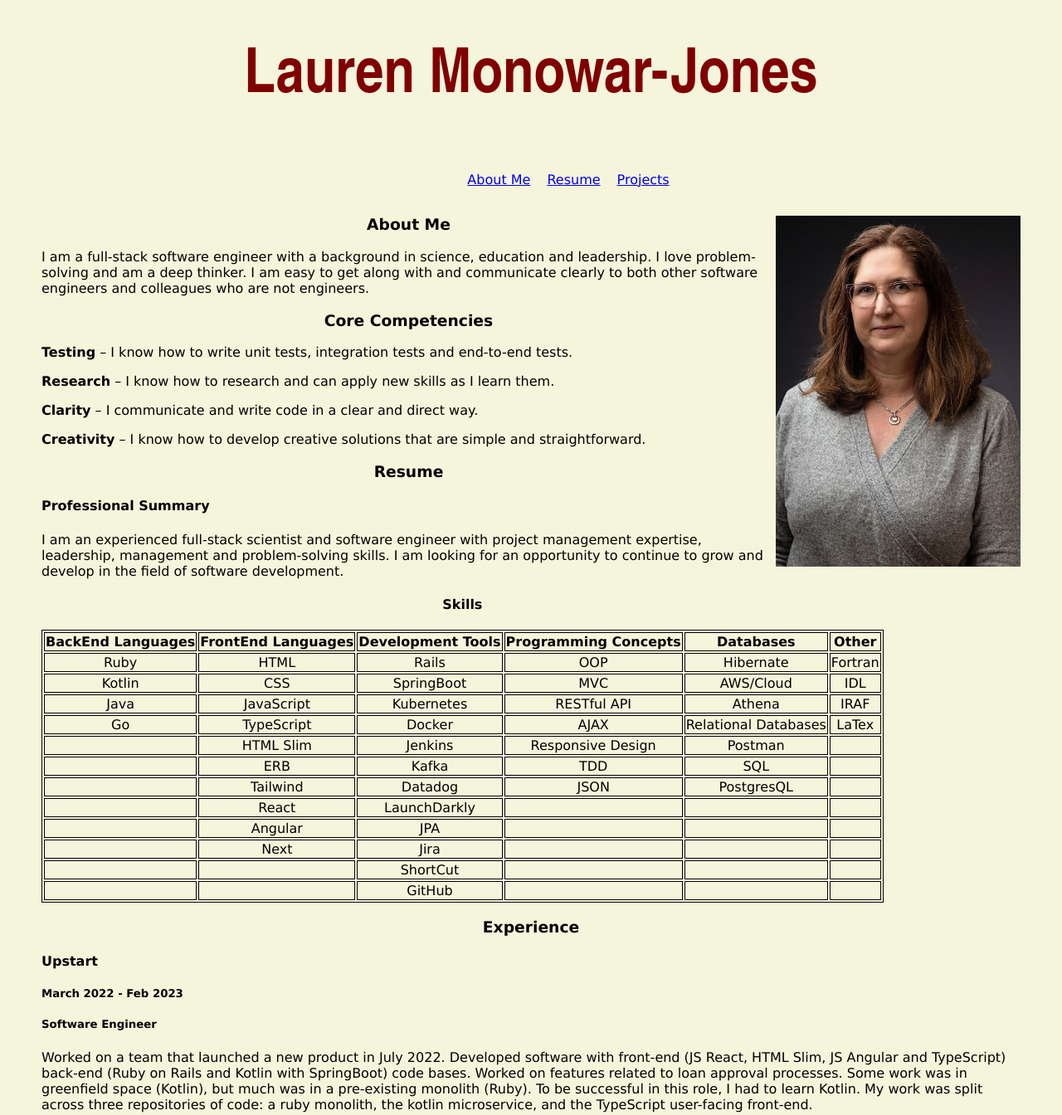
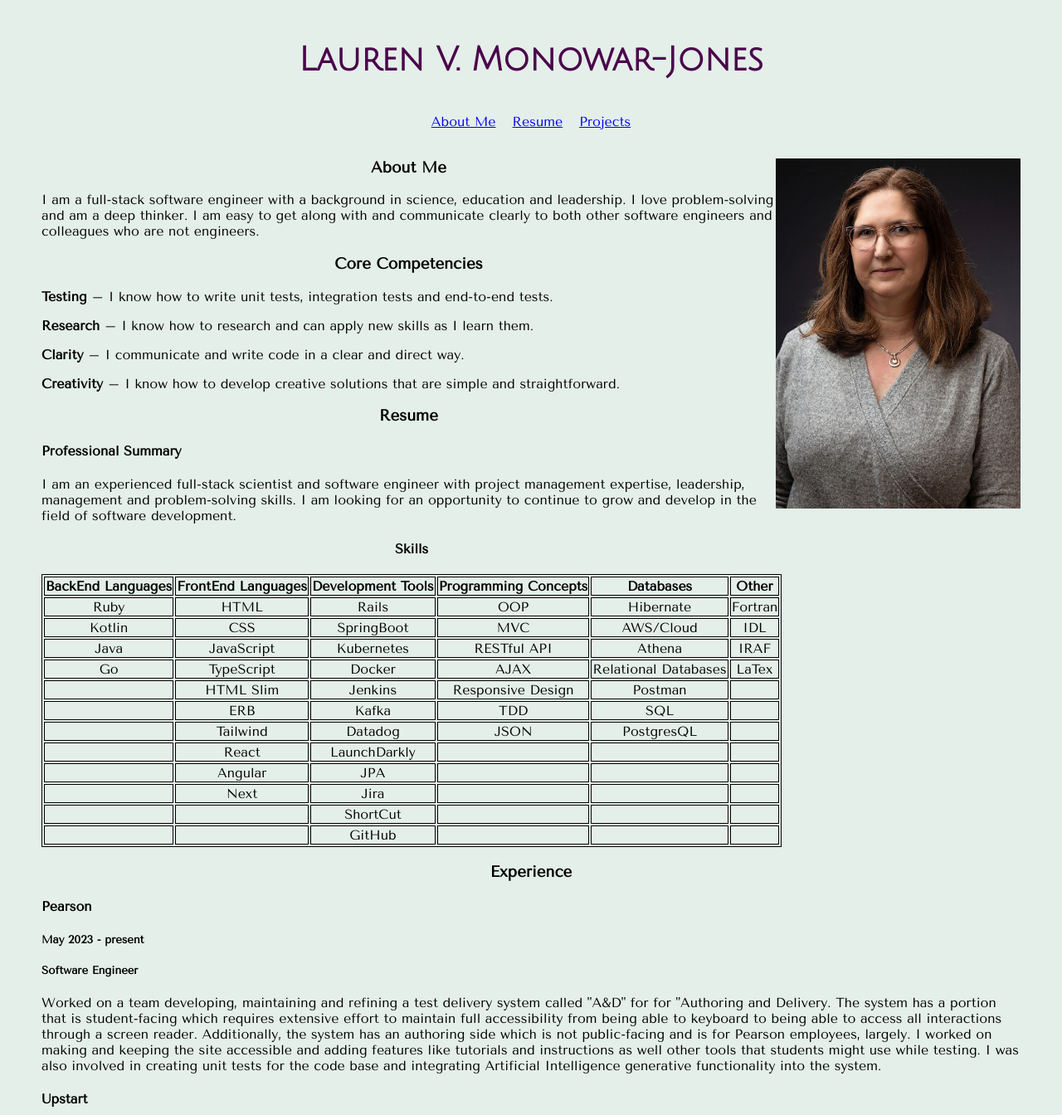
Before and after one commit to LaurenWCCI/LaurenWCCI.github.io, a plain HTML site: page index.html in a window 1280 px wide. Shown: the top 1344 px of the page at 83% size. Drawn offline with nearby package versions, Linux system fonts and the light colour scheme; a web font is replaced by a local one.

Commit message:
update experience

```diff
--- a/css/layout.css
+++ b/css/layout.css
@@ -3,21 +3,18 @@ body {
 }
 
 h1 {
-   display: grid;
-   justify-content: center;
+    display: flex;
+    justify-content: center;
 }
 
 nav  {
     display: flex;
     justify-content: center;
-    margin-left: 50px;
 }
 
 nav ul {
     display: flex;
-    grid-gap: 20px;
-    justify-content: space-between;
-
+    gap: 20px;
 }
 
 h3 {
--- a/css/style.css
+++ b/css/style.css
@@ -1,13 +1,13 @@
 body {
     color: black;
-    background-color: beige;
-    font-family: 'Verdana';
+    background-color: rgb(228, 239, 233);
+    font-family: 'Tenor Sans';
 }
 
 h1 {
-    font-family: 'Arial Narrow';
-    font-size: 75px;
-    color: maroon;
+    font-family: 'Julius Sans One';
+    font-size: 40px;
+    color: rgb(75, 4, 75);
 }
 
 span {
@@ -16,4 +16,5 @@ span {
 
 nav ul {
     list-style-type: none;
+    padding: 0;
 }
--- a/index.html
+++ b/index.html
@@ -6,15 +6,23 @@
     <meta name="viewport" content="width=device-width, initial-scale=1.0">
     <link rel="stylesheet" href="./css/style.css">
     <link rel="stylesheet" href="./css/layout.css">
+    <link rel="stylesheet" href="https://fonts.googleapis.com/css?family=Sofia">
+    <link rel="preconnect" href="https://fonts.googleapis.com">
+    <link rel="preconnect" href="https://fonts.gstatic.com" crossorigin>
+    <link href="https://fonts.googleapis.com/css2?family=Raleway:ital,wght@0,100..900;1,100..900&display=swap" rel="stylesheet">
+    <link rel="preconnect" href="https://fonts.googleapis.com">
+    <link rel="preconnect" href="https://fonts.gstatic.com" crossorigin>
+    <link href="https://fonts.googleapis.com/css2?family=Tenor+Sans&display=swap" rel="stylesheet">
+    <link rel="preconnect" href="https://fonts.googleapis.com">
+    <link rel="preconnect" href="https://fonts.gstatic.com" crossorigin>
+    <link href="https://fonts.googleapis.com/css2?family=Julius+Sans+One&display=swap" rel="stylesheet">
     <title>Lauren</title>
     <!-- <link rel="icon" href="&1F52D">  -->
-    </head>
+</head>
 <body>
     <header>
-        <h1>Lauren Monowar-Jones</h1>
-
+        <h1>Lauren V. Monowar-Jones</h1>
     </header>
-
     <nav>
         <ul>
             <li><a href="#about-me">About Me</a></li>
@@ -159,6 +167,20 @@
         </table>
         <h3>Experience</h3>
 
+        <h4>Pearson</h4>
+        <h5>May 2023 - present</h5>
+        <h5>Software Engineer</h5>
+        <p>Worked on a team developing, maintaining and refining a test delivery system called "A&D" for
+            for "Authoring and Delivery. The system has a portion that is student-facing which requires
+            extensive effort to maintain full accessibility from being able to keyboard to being able to
+            access all interactions through a screen reader. Additionally, the system has an authoring
+            side which is not public-facing and is for Pearson employees, largely. I worked on making
+            and keeping the site accessible and adding features like tutorials and instructions as well
+            other tools that students might use while testing. I was also involved in creating unit tests
+            for the code base and integrating Artificial Intelligence generative functionality into the
+            system.
+        </p>
+
         <h4>Upstart</h4>
         <h5>March 2022 - Feb 2023</h5>
         <h5>Software Engineer</h5>
@@ -204,6 +226,10 @@
         </article>
     <section id="projects">
         <h3>Projects</h3>
+
+        <a href="https://github.com/LaurenWCCI">
+            <img src="./images/github.jpg" width="50"/>
+        </a>
     </section>
     <footer>
         &copy 2023
```
Also changed, not shown: images/github.jpg (added).
